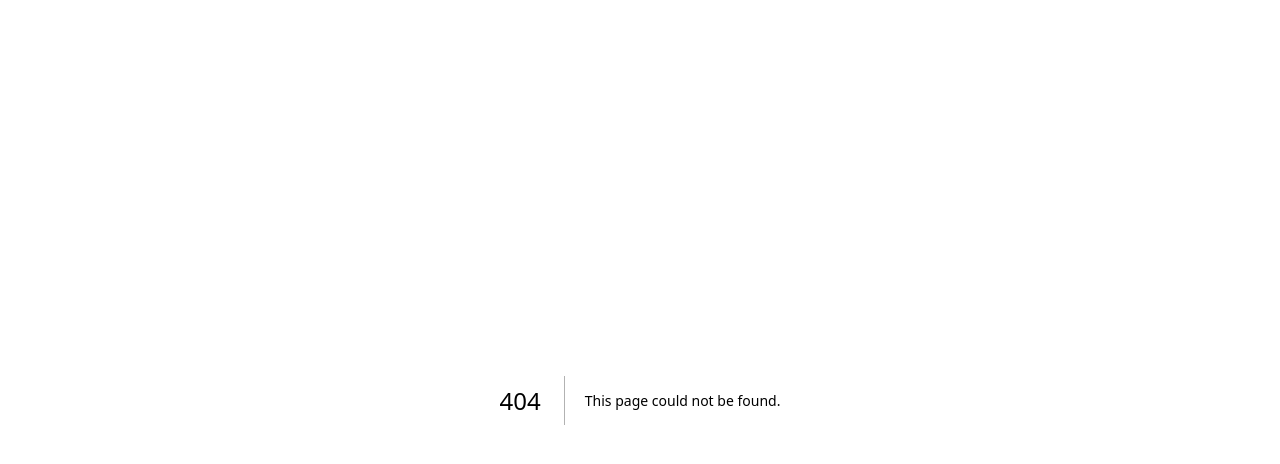
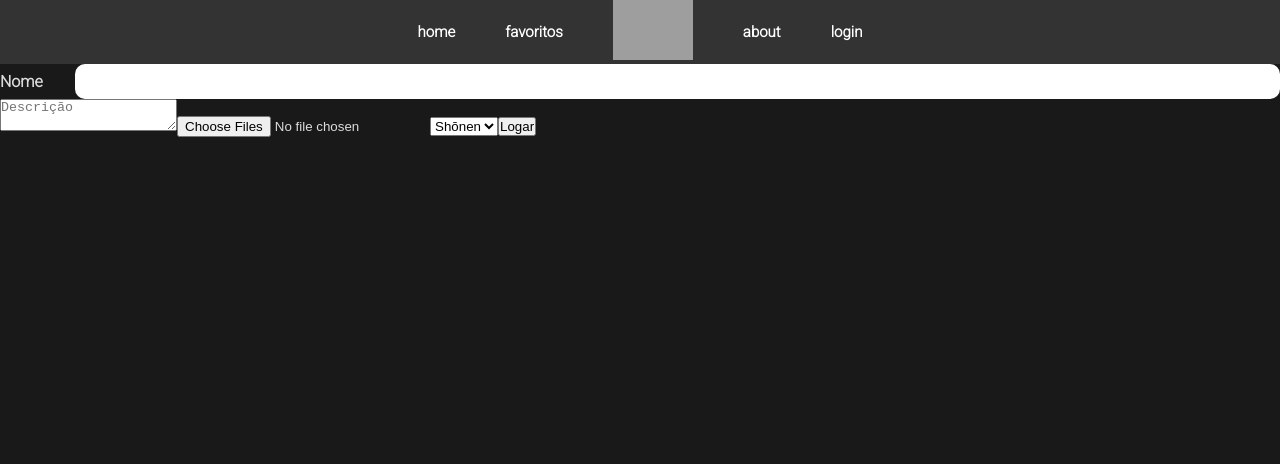
Before and after one commit to Kaylan-9/reading-app-with-nextjs, a Next.js app: page /profile in a window 1280 px wide. Before the commit this address had no page. Shown: the top 464 px of the page. Built offline with nearby package versions, Linux system fonts and the light colour scheme; grey boxes are pictures that could not be loaded.

Commit message:
:sparkles: feat: adding new features

```diff
--- /dev/null
+++ b/src/components/InputLabel.tsx
@@ -0,0 +1,14 @@
+import { forwardRef } from "react";
+import styles from "@/components/components.module.css";
+
+type InputLabelType = {
+  label: string,
+  placeholder?: string,
+}
+
+export default forwardRef(({label, placeholder=""}: InputLabelType, ref: any) => {
+  return (<div className={styles.inputlabel}>
+    <label>{label}</label>
+    <input type="text" placeholder={placeholder} ref={ref}/>
+  </div>);
+});
--- a/src/components/components.module.css
+++ b/src/components/components.module.css
@@ -234,7 +234,7 @@
   font-family: var(--font-one);
 }
 
-.pagelogin > .containerform  > form > .inputlabel > input {
+form > .inputlabel > input {
   font-weight: bold;
   font-family: var(--font-one);
   padding: 10px;
@@ -243,13 +243,13 @@
   outline: none;
 }
 
-.pagelogin > .containerform > form > .inputlabel > label {
+form > .inputlabel > label {
   font-family: var(--font-one);
   font-weight: bold;
   border: none;
 }
 
-.pagelogin > .containerform > form > .inputlabel {
+form > .inputlabel {
   display: grid;
   grid-template-columns: 50px auto;
   align-items: center;
@@ -291,3 +291,7 @@
   font-weight: bold;
   font-size: 18px;
 }
+
+.profilepage {
+
+}
--- /dev/null
+++ b/src/pages/profile.tsx
@@ -0,0 +1,45 @@
+import styles from '@/components/components.module.css';
+import Header from '@/components/Header';
+import InputLabel from '@/components/InputLabel';
+import { useCallback, useRef, useState } from 'react';
+
+
+export default function Profile() {
+  const comicnameinput = useRef<HTMLInputElement>(null);
+  const comicimagesinput = useRef<HTMLInputElement>(null);
+  const comicdescriptioninput = useRef<HTMLTextAreaElement>(null);
+  const comiccategorie = useRef<string>("");
+  const handleAddBook = useCallback(async () => {
+    const title = comicnameinput.current?.value;
+    // const images = comicimagesinput.current?.files?.map((image: string) => {
+    //   console.log(image);
+    // });
+
+    const result = await fetch('/api/book')
+  }, []);
+
+  return (<div className={styles.profilepage}>
+    <Header/>
+    <main>
+      <div>
+        <form>
+          <InputLabel ref={comicnameinput} label="Nome"/>
+          <textarea ref={comicdescriptioninput} rows={2} className={styles.textarea} placeholder="Descrição"/>
+          <input ref={comicimagesinput} type="file" multiple/>
+          <select onChange={(e: any) => {
+            const value = e.target.value
+            comiccategorie.current = value;
+          }}>
+            <option value="Shōnen">Shōnen</option>
+            <option value="Seinen">Seinen</option>
+            <option value="Shōjo">Shōjo</option>
+            <option value="Yaoi">Yaoi</option>
+            <option value="Yuri">Yuri</option>
+            <option value="Josei">Josei</option>
+          </select>
+          <input type="button" onClick={handleAddBook} value="Logar"/>
+        </form>
+      </div>
+    </main>
+  </div>);
+}
```
Also changed, not shown: src/pages/login.tsx (+2 -13 lines), 1 other file (tests, documents, lock files or other folders).
